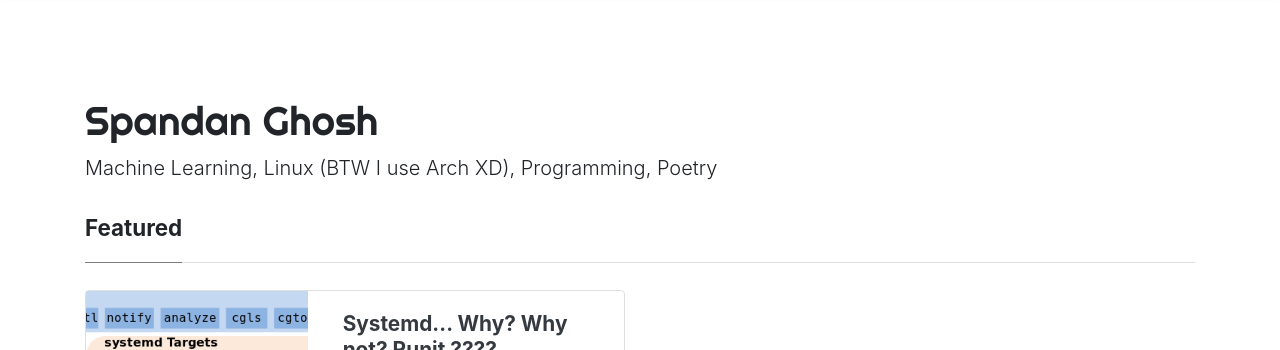
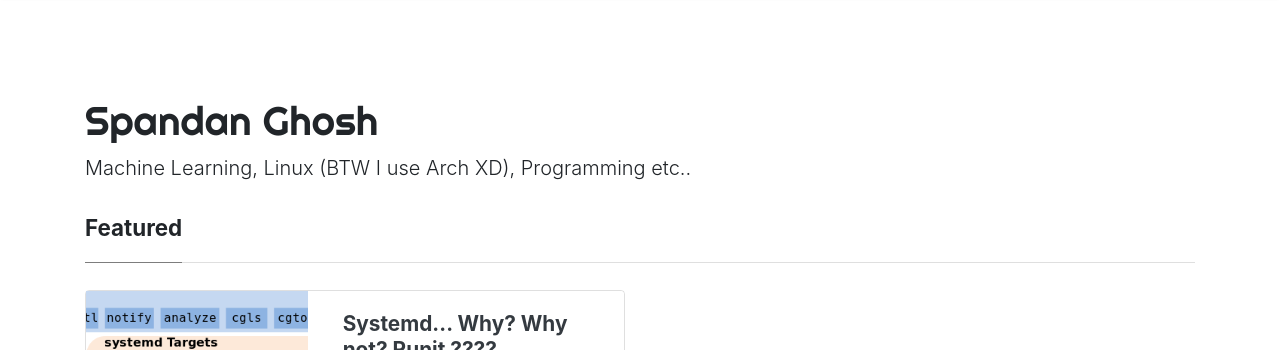
Before and after one commit to spandan-ml-linux/spandan-ml-linux.github.io, a Jekyll site: the page built from index.html, in a window 1280 px wide and 900 px high. Shown: the top 350 px of the window. Built offline with Jekyll 4.4.1, drawn with Linux system fonts in a browser that asks for light colours; nearby versions of some CDN libraries; the list of posts is cut into pages by our own code.

Commit message:
Update _config.yml

```diff
--- a/_config.yml
+++ b/_config.yml
@@ -1,12 +1,13 @@
 # Site
 name: "Spandan Ghosh"
 title: "Spandan Ghosh"
-description: "Machine Learning, Linux (BTW I use Arch XD), Programming, Poetry"
+description: "Machine Learning, Linux (BTW I use Arch XD), Programming etc.."
 logo: 'assets/images/logo.png'
 favicon: 'assets/images/logo.png'
 url: 'https://github.com/spandan-ml-linux'
 baseurl: '/'
 google_analytics: 'UA-46278016-1'
+google-site-verification : '6w0ttvQ7bHwoADwxzmykEOp7ZlnBeOQRTZlLgzbxFyE'
 disqus: 'demowebsite'
 mailchimp-list: 'https://wowthemes.us11.list-manage.com/subscribe/post?u=8aeb20a530e124561927d3bd8&amp;id=8c3d2d214b'
 include: ["_pages"]
```
